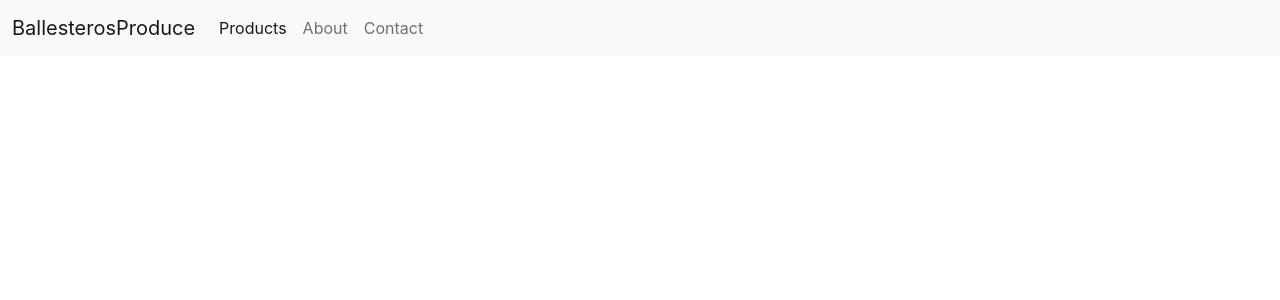
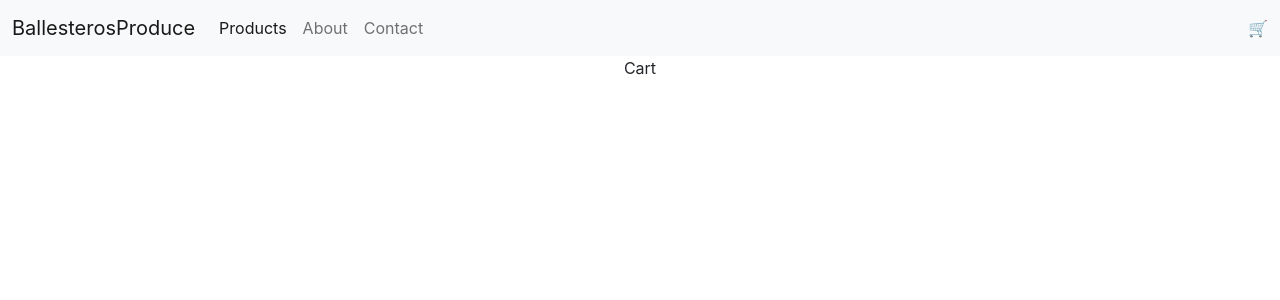
Before and after one commit to QuantamDhee/BallesterosProduceV2, a React (Create React App) app: page /cart in a window 1280 px wide. Shown: the top 300 px of the page. Built offline with nearby package versions, Linux system fonts and the light colour scheme.

Commit message:
added cart

```diff
--- a/src/App.js
+++ b/src/App.js
@@ -5,6 +5,7 @@ import Home from "./Paths/Home"
 import About from "./Paths/About";
 import Contact from "./Paths/Contact";
 import Products from "./Components/Products/Products"
+import Cart from "./Components/Cart"
 
 function App() {
   return (
@@ -17,6 +18,7 @@ function App() {
               <Route path="/products" element={<Products />} />
               <Route path="/about" element={<About />} />
               <Route path="/contact" element={<Contact />} />
+              <Route path="/cart" element={<Cart />} />
             </Routes>
           </main>
       </BrowserRouter>
--- a/src/Components/Cart.js
+++ b/src/Components/Cart.js
@@ -0,0 +1,9 @@
+import React from 'react'
+
+function Cart() {
+  return (
+    <div>Cart</div>
+  )
+}
+
+export default Cart
--- a/src/Components/Navigation.js
+++ b/src/Components/Navigation.js
@@ -27,6 +27,11 @@ function Navigation() {
               </li>
             </ul>
           </div>
+          <div className="ml-auto">
+              <Link className="nav-link" to="/cart">
+                  🛒
+              </Link>
+          </div>
         </div>
       </nav>
     )
--- a/src/Components/Products/ProductCard.js
+++ b/src/Components/Products/ProductCard.js
@@ -6,18 +6,21 @@ import Button from 'react-bootstrap/Button'
 
 function ProductCard({product}) {
 
-
-
   return (
-   <Card as={Link} to={`/products/${product.id}`} style={{ width: '18rem' }}>
+   <Card style={{ width: '18rem' }}>
     <Card.Img variant="top" src={product.image} />
     <Card.Body>
       <Card.Title>{product.name}</Card.Title>
       <Card.Text>{product.price}</Card.Text>
       {/* <Button variant="primary">Details</Button> */}
+      <Card.Link href={`/products/${product.id}`} className="btn btn-info">Details</Card.Link>
     </Card.Body>
    </Card>
   )
 }
 
 export default ProductCard
+
+
+// to make whole card go .id
+// as={Link} to={`/products/${product.id}`}
```
Also changed, not shown: src/Components/Products/ProductDetail.js (+21 -0 lines).
